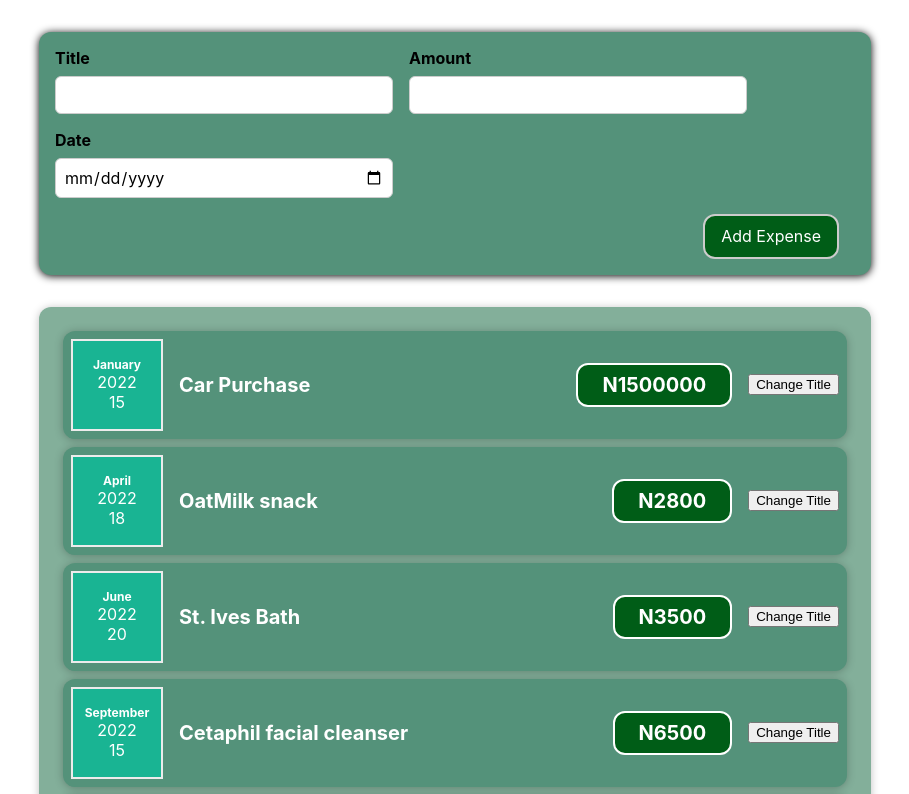
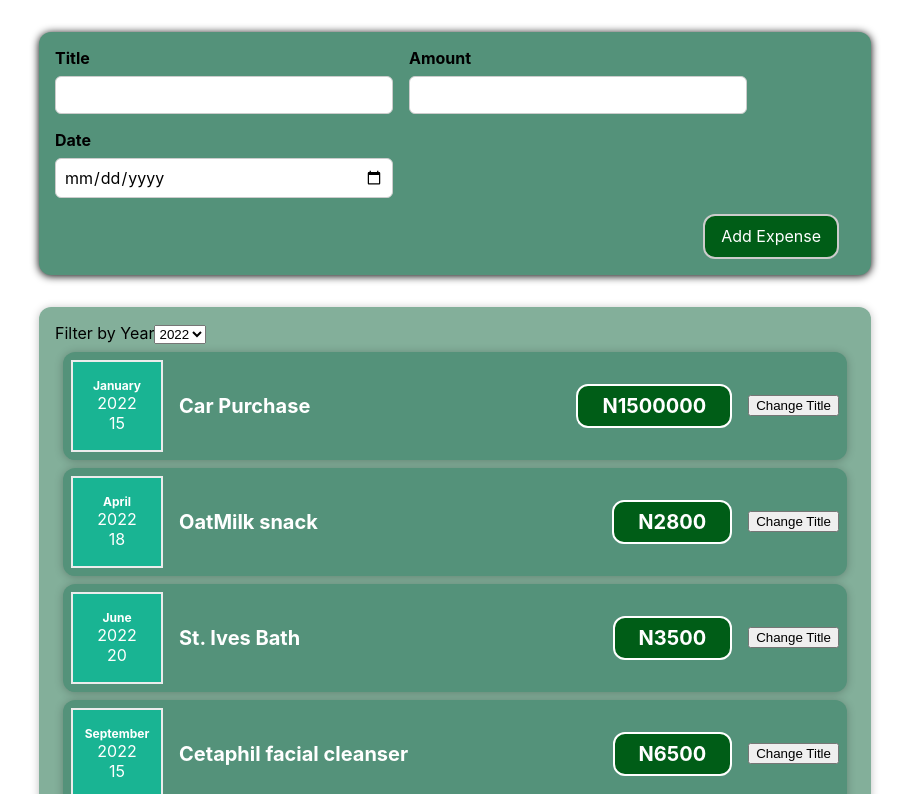
Before and after one commit to Lihination/Expense-Calculator, a React (Create React App) app: page / in a window 1280 px wide. Shown: the top 794 px of the page, without its empty margins (185-1094 px from the left). Built offline with nearby package versions, Linux system fonts and the light colour scheme.

Commit message:
added expense filter component

```diff
--- /dev/null
+++ b/src/components/Expenses/ExpenseFilter.css
@@ -0,0 +1,23 @@
+.expense-filter{
+    color: wheat;
+    padding: 0 1rem;
+}
+.expense-filter__control{
+    display: flex;
+    width: 140%;
+    align-items: center;
+    justify-content: space-between;
+    margin: 1 rem 0;
+}
+
+.expense-filter label {
+    font-weight: bold;
+    margin-bottom: 0.5rem;
+}
+
+.expense-filter select{
+    font: inherit;
+    padding: 0.5rem 3rem;
+    font-weight: bold;
+    border-radius: 6px;
+}
--- /dev/null
+++ b/src/components/Expenses/ExpenseFilter.js
@@ -0,0 +1,21 @@
+import React from "react";
+import "./ExpenseFilter.css";
+const ExpenseFilter = (props) => {
+  const dropdownChangeHandler = (e) => {
+    props.onChangeFilter(e.target.value);
+  };
+  return (
+    <div className="expenses-filter">
+      <div className="expenses-filter__control">
+        <label>Filter by Year</label>
+        <select value={props.selected} onChange={dropdownChangeHandler}>
+          <option value="2022">2022</option>
+          <option value="2021">2021</option>
+          <option value="2020">2020</option>
+          <option value="2019">2019</option>
+        </select>
+      </div>
+    </div>
+  );
+};
+export default ExpenseFilter;
--- a/src/components/Expenses/ExpenseItem.js
+++ b/src/components/Expenses/ExpenseItem.js
@@ -8,7 +8,7 @@
 
   const clickHandler =()=>{
     setTitle("Updated")
-    console.log(title)
+    // console.log(title)
   }
   return (
     <Card className='expense-item'>
--- a/src/components/Expenses/Expenses.js
+++ b/src/components/Expenses/Expenses.js
@@ -1,12 +1,21 @@
-import React from "react"
-import Card from "../UI/Card"
-import ExpenseItem from "../Expenses/ExpenseItem"
-import './Expenses.css'
+import React, { useState } from "react";
+import Card from "../UI/Card";
+import ExpenseItem from "../Expenses/ExpenseItem";
+import ExpenseFilter from "../Expenses/ExpenseFilter";
+import "./Expenses.css";
 
-const Expenses = (props) =>{
-    return(
-        <Card className="expenses">
- <ExpenseItem
+
+const Expenses = (props) => {
+  const [filteredYear, setFilteredYear ] = useState("2020")
+  const filteredYearHandler = selectedYear =>{
+    setFilteredYear(selectedYear)
+  }
+  return (
+    <div>
+
+      <Card className="expenses">
+      <ExpenseFilter select = {filteredYear} onChangeFilter = {filteredYearHandler}/>
+      <ExpenseItem
         title={props.items[0].title}
         amount={props.items[0].amount}
         date={props.items[0].date}
@@ -41,8 +50,10 @@
         amount={props.items[6].amount}
         date={props.items[6].date}
       />
-        </Card>
-    )
-}
+    </Card>
+    </div>
 
-export default Expenses
+  );
+};
+
+export default Expenses;
```
